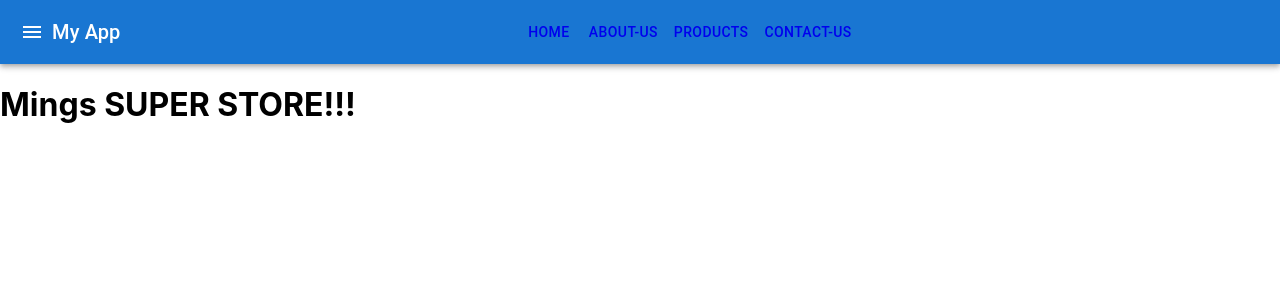
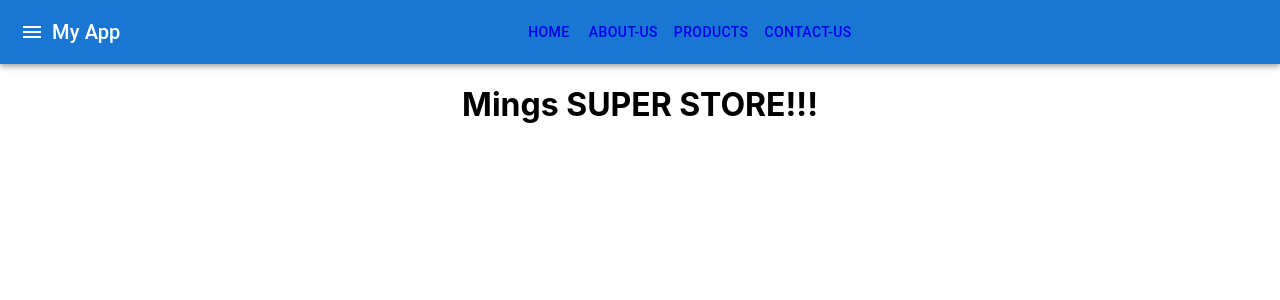
Before and after one commit to MingJae92/Ecommerce, a React (Create React App) app: page / in a window 1280 px wide. Shown: the top 300 px of the page. Built offline with nearby package versions, Linux system fonts and the light colour scheme.

Commit message:
Homepage header realigned

```diff
--- a/src/components/Homepage.js
+++ b/src/components/Homepage.js
@@ -1,11 +1,19 @@
-import React from 'react'
+import React from 'react';
+import { Grid } from '@mui/material';
 
 function Homepage() {
   return (
-    <div>
-      <h1>Mings SUPER STORE!!!</h1>
-    </div>
-  )
+    <Grid
+      container
+      justifyContent="center"
+      alignItems="center"
+      style={{ minHeight: '10vh' }}
+    >
+      <Grid item>
+        <h1>Mings SUPER STORE!!!</h1>
+      </Grid>
+    </Grid>
+  );
 }
 
-export default Homepage
+export default Homepage;
```
